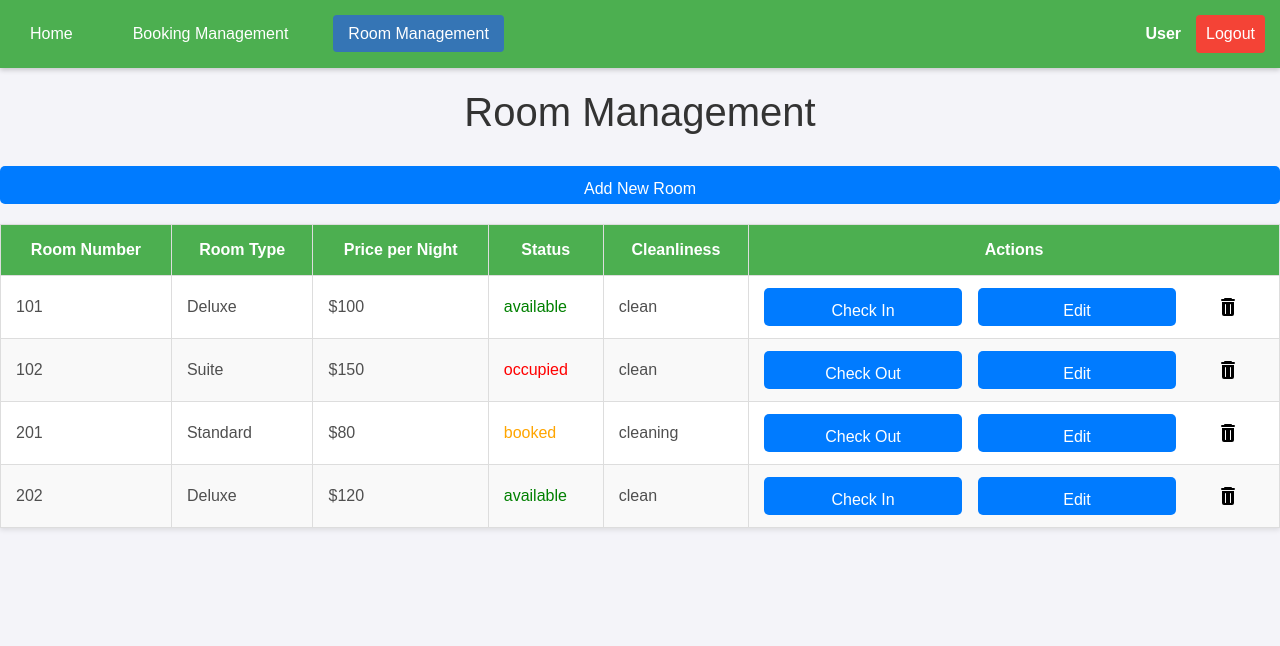
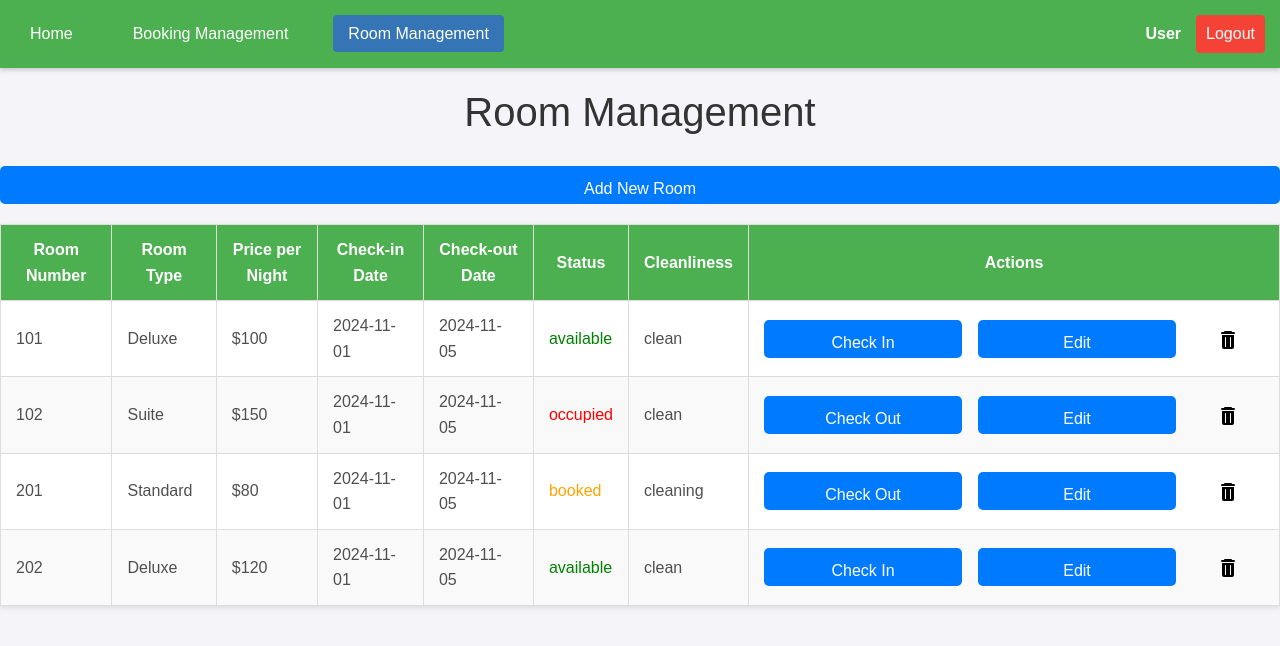
Before and after one commit to nhom14-ptdacntt/FE_Bookinghotel, a React (Vite) app: page /rooms in a window 1280 px wide. Shown: the top 646 px of the page. Built offline with nearby package versions, Linux system fonts and the light colour scheme.

Commit message:
Fix entity

```diff
--- a/src/components/BookingList.jsx
+++ b/src/components/BookingList.jsx
@@ -13,7 +13,7 @@ function BookingList({ bookings, onViewDetails, onEditBooking, onCancelBooking }
       <thead>
         <tr>
           <th>Booking ID</th>
-          <th>Check-out Date</th>
+          <th>Customer Name</th>
           <th>Room Number</th>
           <th>Status</th>
           <th>Actions</th>
--- a/src/components/RoomStatus.jsx
+++ b/src/components/RoomStatus.jsx
@@ -21,6 +21,8 @@ function RoomStatus({
           <th>Room Number</th>
           <th>Room Type</th>
           <th>Price per Night</th>
+          <th>Check-in Date</th>
+          <th>Check-out Date</th>
           <th>Status</th>
           <th>Cleanliness</th>
           <th style={{ width: 500 }}>Actions</th>
@@ -32,6 +34,8 @@ function RoomStatus({
             <td>{room.roomNumber}</td>
             <td>{room.roomType}</td>
             <td>${room.pricePerNight}</td>
+            <td>{room.checkInDate}</td>
+            <td>{room.checkOutDate}</td>
             <td style={{ color: getStatusColor(room.status) }}>{room.status}</td>
             <td>{room.cleanliness || 'N/A'}</td>
             <td>
--- a/src/pages/RoomManagement.jsx
+++ b/src/pages/RoomManagement.jsx
@@ -5,10 +5,10 @@ import "../styles/RoomManagement.css";
 
 function RoomManagement() {
   const [rooms, setRooms] = useState([
-    { id: 1, roomNumber: "101", roomType: "Deluxe", pricePerNight: 100, status: "available", cleanliness: "clean" },
-    { id: 2, roomNumber: "102", roomType: "Suite", pricePerNight: 150, status: "occupied", cleanliness: "clean" },
-    { id: 3, roomNumber: "201", roomType: "Standard", pricePerNight: 80, status: "booked", cleanliness: "cleaning" },
-    { id: 4, roomNumber: "202", roomType: "Deluxe", pricePerNight: 120, status: "available", cleanliness: "clean" },
+    { id: 1, roomNumber: "101", roomType: "Deluxe", pricePerNight: 100, checkInDate: '2024-11-01', checkOutDate: '2024-11-05', status: "available", cleanliness: "clean" },
+    { id: 2, roomNumber: "102", roomType: "Suite", pricePerNight: 150, checkInDate: '2024-11-01', checkOutDate: '2024-11-05', status: "occupied", cleanliness: "clean" },
+    { id: 3, roomNumber: "201", roomType: "Standard", pricePerNight: 80, checkInDate: '2024-11-01', checkOutDate: '2024-11-05', status: "booked", cleanliness: "cleaning" },
+    { id: 4, roomNumber: "202", roomType: "Deluxe", pricePerNight: 120, checkInDate: '2024-11-01', checkOutDate: '2024-11-05', status: "available", cleanliness: "clean" },
   ]);
 
   const [showAddRoom, setShowAddRoom] = useState(false);
```
